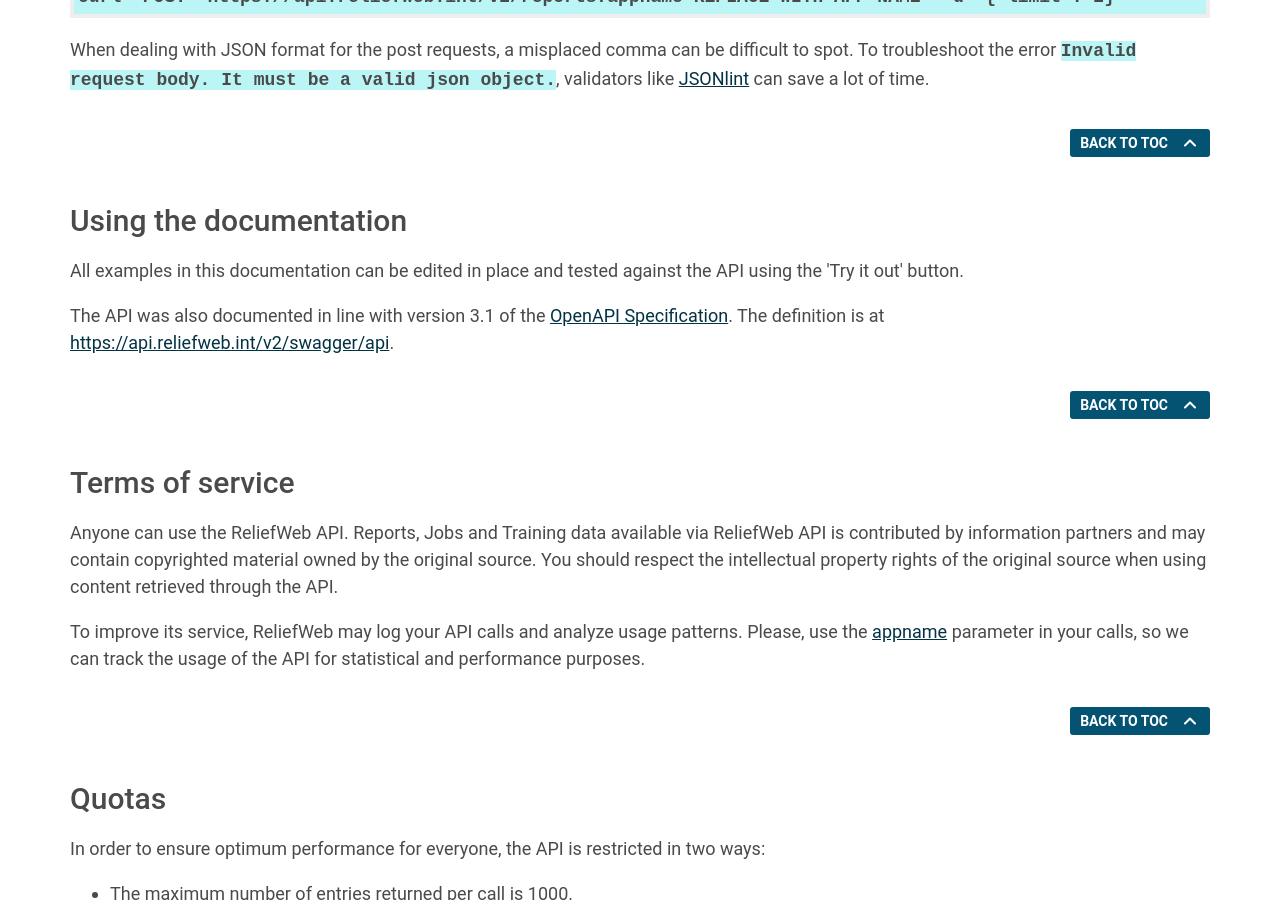
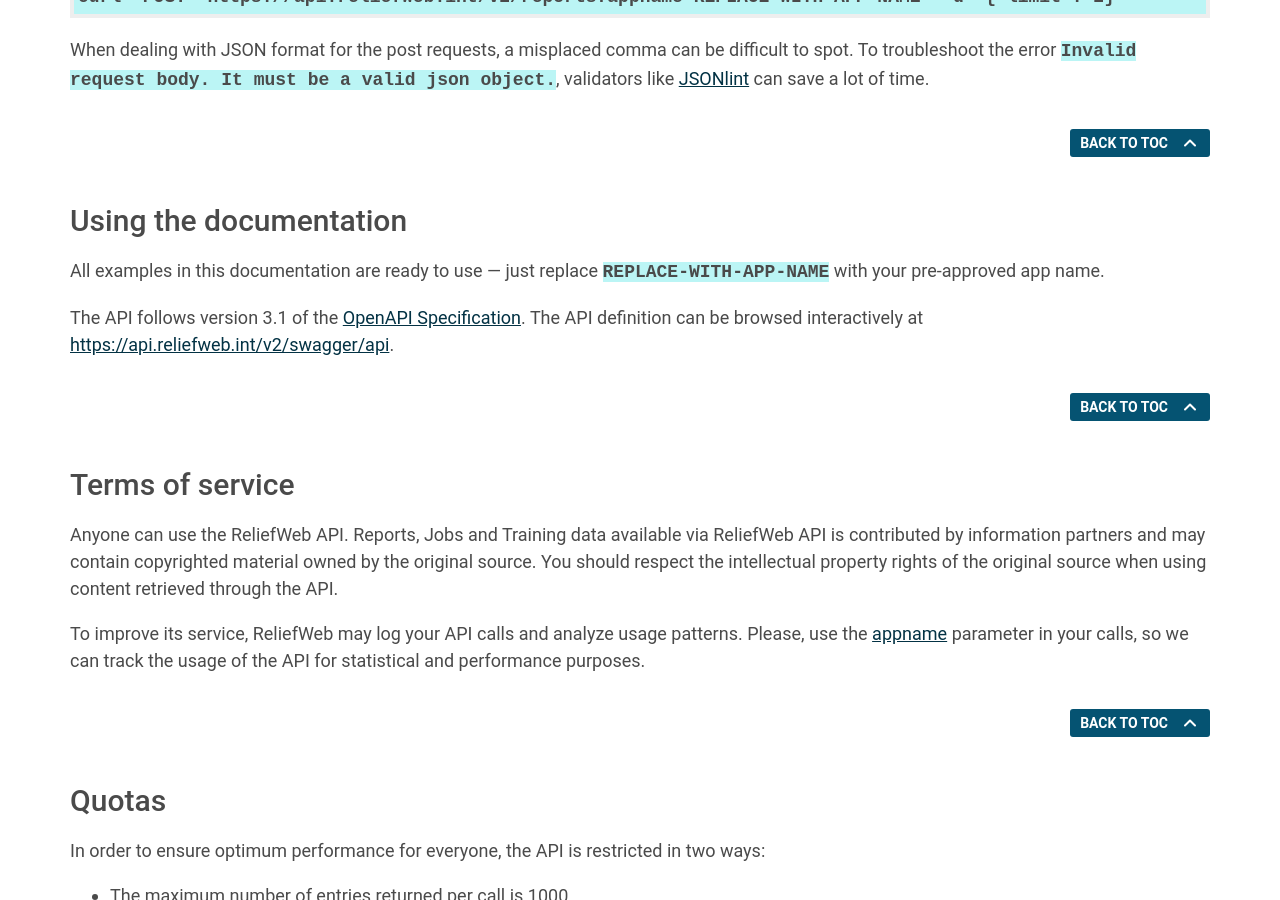
Before and after one commit to UN-OCHA/rwint-api-doc, a Jekyll site: the page built from index.html, in a window 1280 px wide and 900 px high, scrolled down 2706 px. Built offline with Jekyll 4.4.1, drawn with Linux system fonts in a browser that asks for light colours.

Commit message:
fix: remove try it out button mention and make it easier to understand how to use the openapi UI

```diff
--- a/_meta/doc-use.html
+++ b/_meta/doc-use.html
@@ -4,6 +4,6 @@ title: Using the documentation
 order: 60
 ---
 
-<p>All examples in this documentation can be edited in place and tested against the API using the 'Try it out' button.</p>
+<p>All examples in this documentation are ready to use — just replace <code>REPLACE-WITH-APP-NAME</code> with your pre-approved app name.</p>
 
-<p>The API was also documented in line with version 3.1 of the <a href="https://openapis.org/specification">OpenAPI Specification</a>. The definition is at <a href="https://api.reliefweb.int/v2/swagger/api">https://api.reliefweb.int/v2/swagger/api</a>.
+<p>The API follows version 3.1 of the <a href="https://openapis.org/specification">OpenAPI Specification</a>. The API definition can be browsed interactively at <a href="https://api.reliefweb.int/v2/swagger/api">https://api.reliefweb.int/v2/swagger/api</a>.</p>
```
